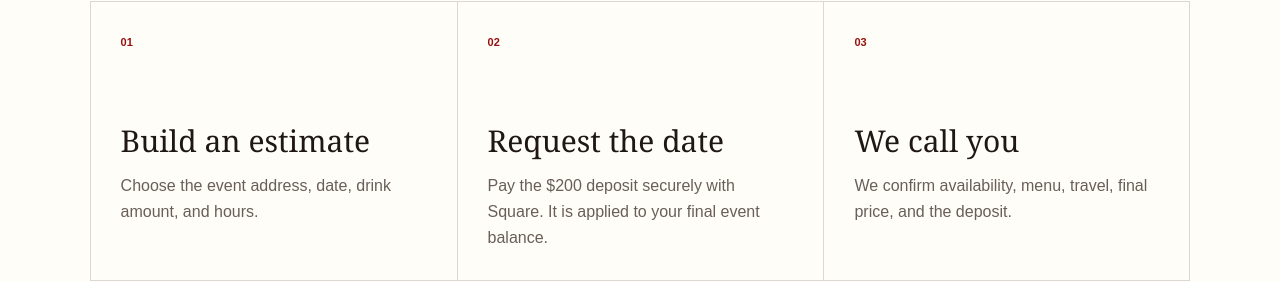
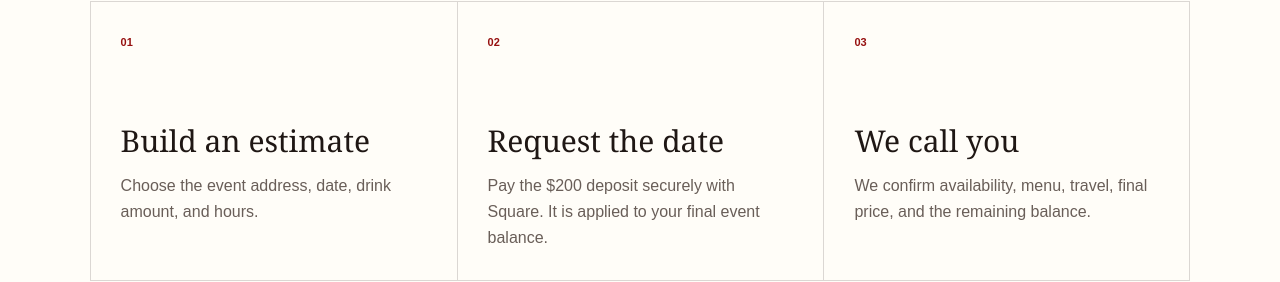
Before and after one commit to solanabryan60/dame-coffee-os, a Next.js app: page /catering in a window 1280 px wide. Shown: the part 2880-3162 px from the top of the page. Built offline with nearby package versions, Linux system fonts and the light colour scheme.

Commit message:
Clarify catering confirmation

```diff
--- a/app/catering/page.tsx
+++ b/app/catering/page.tsx
@@ -52,7 +52,7 @@ export default function CateringPage() {
         <article>
           <span>03</span>
           <h3>We call you</h3>
-          <p>We confirm availability, menu, travel, final price, and the deposit.</p>
+          <p>We confirm availability, menu, travel, final price, and the remaining balance.</p>
         </article>
       </section>
 
```
